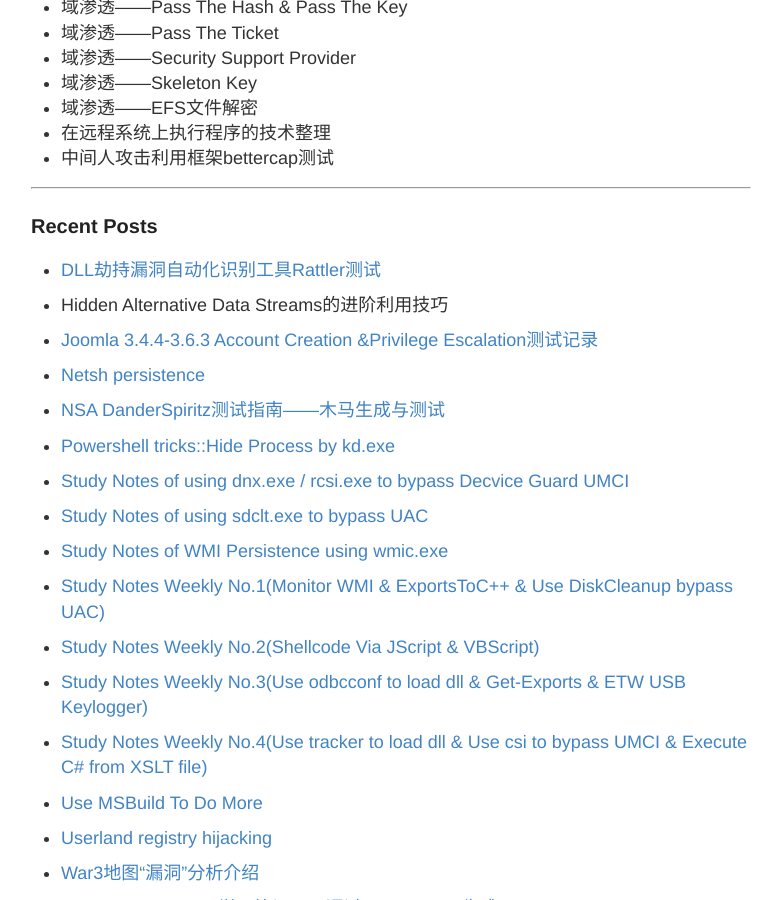
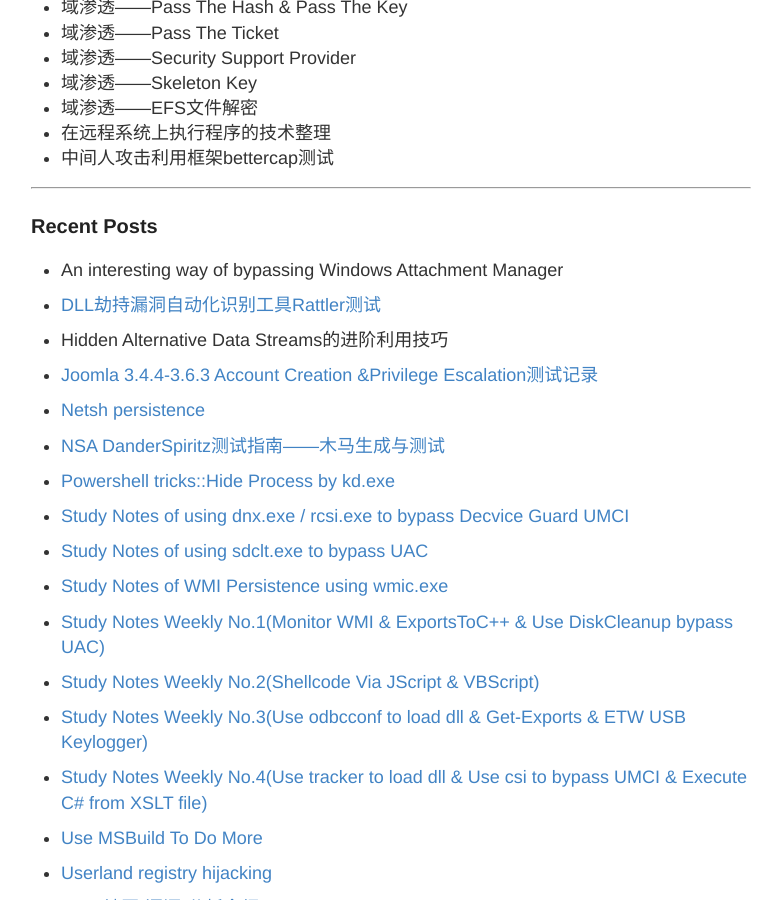
Before and after one commit to 3gstudent/backup-3gstudent.github.io, a Jekyll site: the page built from about.md, in a window 1280 px wide and 900 px high, scrolled down 1394 px. Shown: the whole window, without its empty margins (249-1027 px from the left). Built offline with Jekyll 4.4.1, drawn with Linux system fonts in a browser that asks for light colours.

Commit message:
Update about.md

```diff
--- a/about.md
+++ b/about.md
@@ -65,6 +65,9 @@ Github:   [3gstudent](https://github.com/3gstudent)
 ---
 
 ### Recent Posts
+
+-
+ An interesting way of bypassing Windows Attachment Manager
 
 -
  [DLL劫持漏洞自动化识别工具Rattler测试](https://3gstudent.github.io/3gstudent.github.io/DLL%E5%8A%AB%E6%8C%81%E6%BC%8F%E6%B4%9E%E8%87%AA%E5%8A%A8%E5%8C%96%E8%AF%86%E5%88%AB%E5%B7%A5%E5%85%B7Rattler%E6%B5%8B%E8%AF%95/)
```
